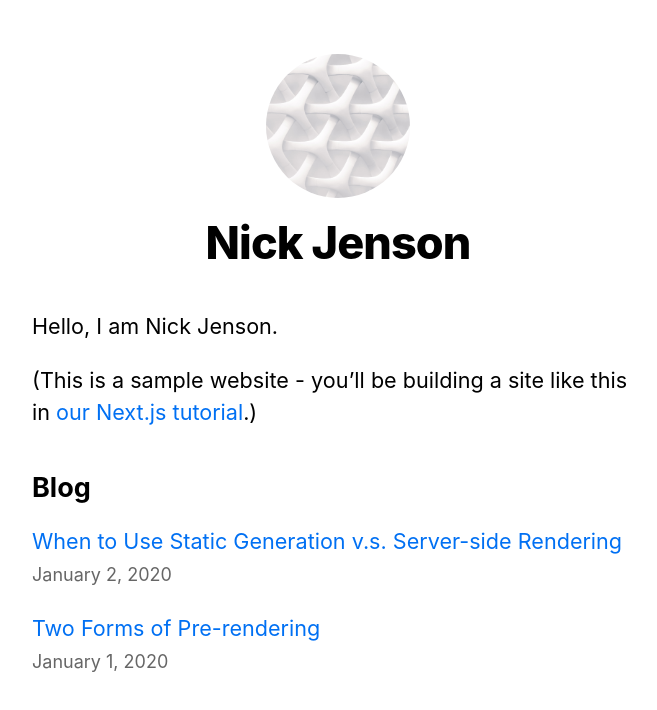
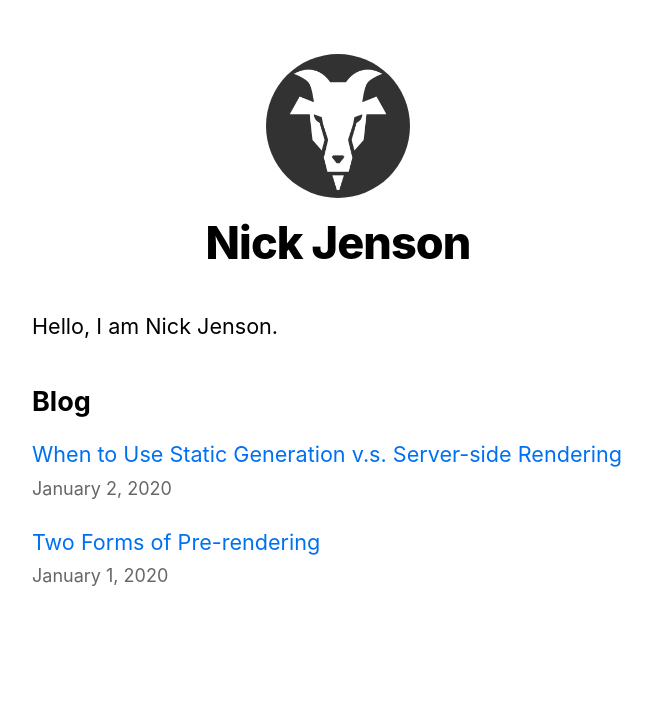
Before and after one commit to nickjenson/nickjenson.io, a Next.js app: page / in a window 1280 px wide. Shown: the top 710 px of the page, without its empty margins (302-959 px from the left). Built offline with nearby package versions, Linux system fonts and the light colour scheme.

Commit message:
update base info

```diff
--- a/package.json
+++ b/package.json
@@ -1,6 +1,6 @@
 {
-  "name": "my-app",
-  "version": "0.1.0",
+  "name": "nickjenson.io",
+  "version": "0.0.2",
   "private": true,
   "scripts": {
     "dev": "next dev",
--- a/pages/index.js
+++ b/pages/index.js
@@ -13,10 +13,6 @@ export default function Home({ allPostsData }) {
       </Head>
       <section className={utilStyles.headingMd}>
         <p>Hello, I am Nick Jenson.</p>
-        <p>
-          (This is a sample website - you’ll be building a site like this in{' '}
-          <a href="https://nextjs.org/learn">our Next.js tutorial</a>.)
-        </p>
       </section>
       <section className={`${utilStyles.headingMd} ${utilStyles.padding1px}`}>
         <h2 className={utilStyles.headingLg}>Blog</h2>
```
Also changed, not shown: public/images/profile.jpg, 1 other file (tests, documents, lock files or other folders).
